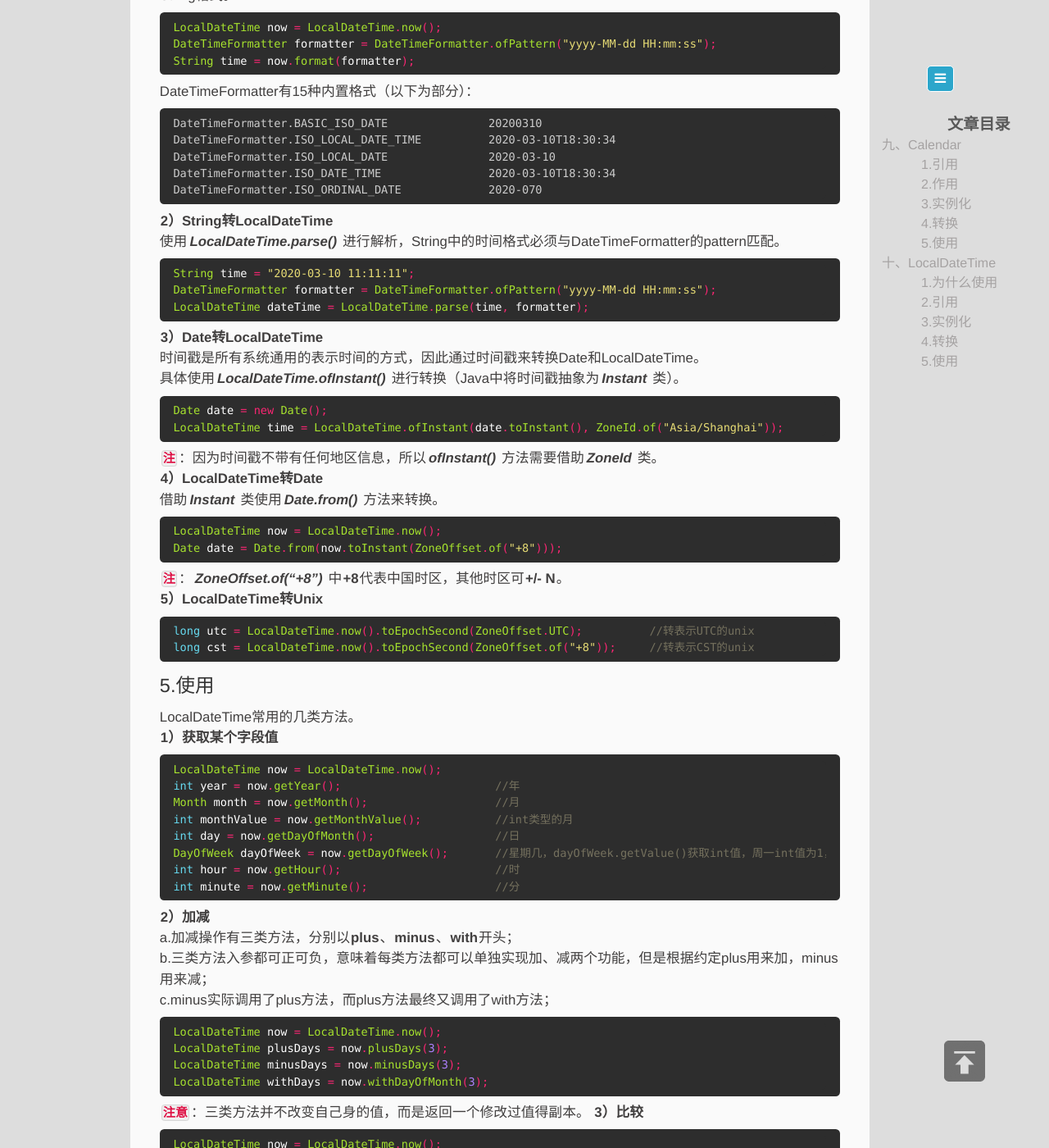
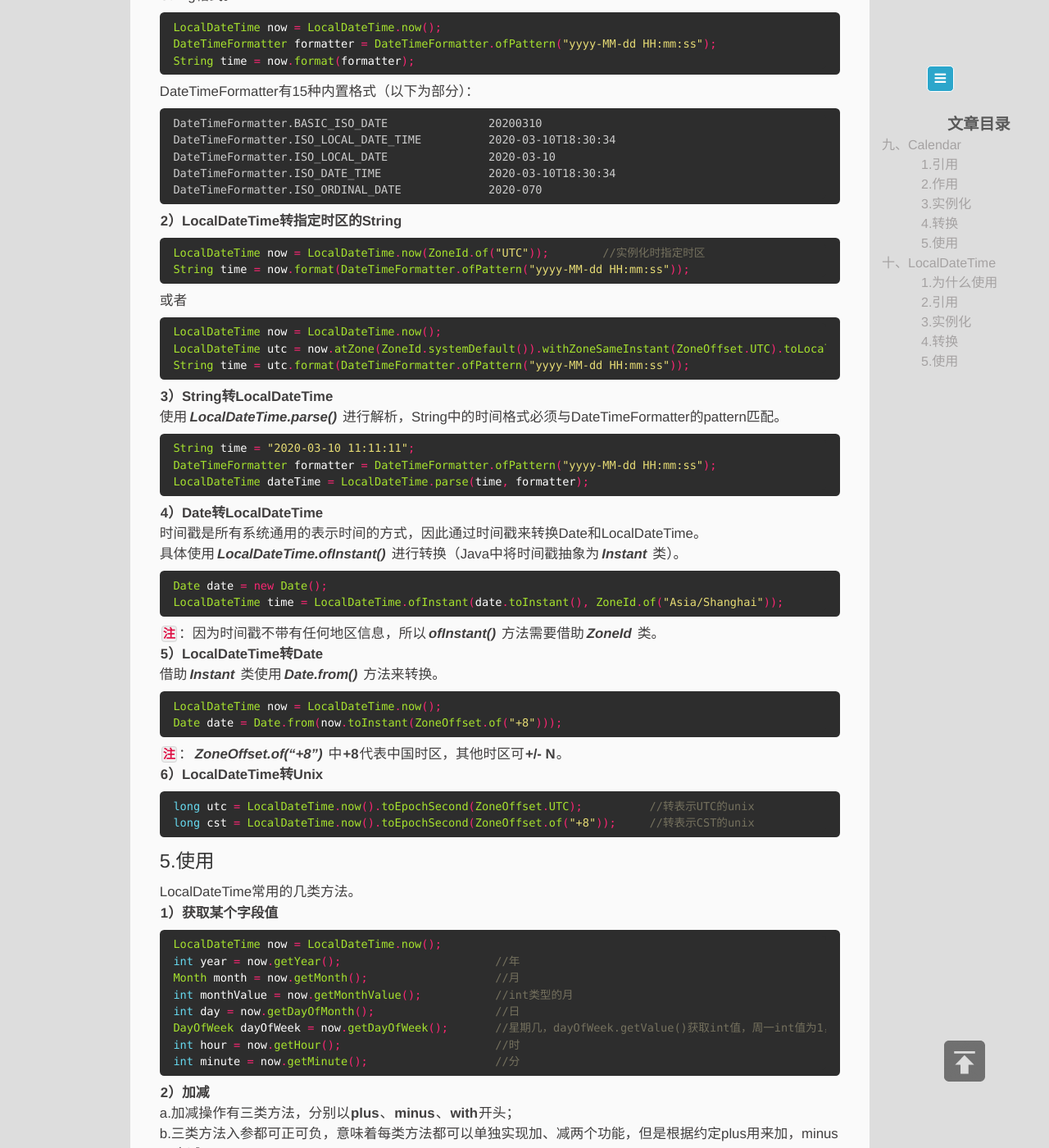
Before and after one commit to memorate/memorate.github.io, a Jekyll site: the page built from _posts/2020-03-15-java-time-overview2.md, in a window 1280 px wide and 1400 px high, scrolled down 3750 px. Shown: the whole window at 82% size. Built offline with Jekyll 4.4.1, drawn with Linux system fonts in a browser that asks for light colours.

Commit message:
更新20200315

````diff
--- a/_posts/2020-03-15-java-time-overview2.md
+++ b/_posts/2020-03-15-java-time-overview2.md
@@ -182,14 +182,25 @@ DateTimeFormatter.ISO_LOCAL_DATE               2020-03-10
 DateTimeFormatter.ISO_DATE_TIME                2020-03-10T18:30:34
 DateTimeFormatter.ISO_ORDINAL_DATE             2020-070
 ```
-**2）String转LocalDateTime**
+**2）LocalDateTime转指定时区的String**
+```java
+LocalDateTime now = LocalDateTime.now(ZoneId.of("UTC"));        //实例化时指定时区
+String time = now.format(DateTimeFormatter.ofPattern("yyyy-MM-dd HH:mm:ss"));
+```
+或者
+```java
+LocalDateTime now = LocalDateTime.now();
+LocalDateTime utc = now.atZone(ZoneId.systemDefault()).withZoneSameInstant(ZoneOffset.UTC).toLocalDateTime();
+String time = utc.format(DateTimeFormatter.ofPattern("yyyy-MM-dd HH:mm:ss"));
+```
+**3）String转LocalDateTime**
 使用***LocalDateTime.parse()***进行解析，String中的时间格式必须与DateTimeFormatter的pattern匹配。
 ```java
 String time = "2020-03-10 11:11:11";
 DateTimeFormatter formatter = DateTimeFormatter.ofPattern("yyyy-MM-dd HH:mm:ss");
 LocalDateTime dateTime = LocalDateTime.parse(time, formatter);
 ```
-**3）Date转LocalDateTime**
+**4）Date转LocalDateTime**
 时间戳是所有系统通用的表示时间的方式，因此通过时间戳来转换Date和LocalDateTime。
 具体使用***LocalDateTime.ofInstant()***进行转换（Java中将时间戳抽象为***Instant***类）。
 ```java
@@ -197,14 +208,14 @@ Date date = new Date();
 LocalDateTime time = LocalDateTime.ofInstant(date.toInstant(), ZoneId.of("Asia/Shanghai"));
 ```
 `注`：因为时间戳不带有任何地区信息，所以***ofInstant()***方法需要借助***ZoneId***类。
-**4）LocalDateTime转Date**
+**5）LocalDateTime转Date**
 借助***Instant***类使用***Date.from()***方法来转换。
 ```java
 LocalDateTime now = LocalDateTime.now();
 Date date = Date.from(now.toInstant(ZoneOffset.of("+8")));
 ```
 `注`：***ZoneOffset.of("+8")***中**+8**代表中国时区，其他时区可**+/- N**。
-**5）LocalDateTime转Unix**
+**6）LocalDateTime转Unix**
 ```java
 long utc = LocalDateTime.now().toEpochSecond(ZoneOffset.UTC);          //转表示UTC的unix
 long cst = LocalDateTime.now().toEpochSecond(ZoneOffset.of("+8"));     //转表示CST的unix
````
